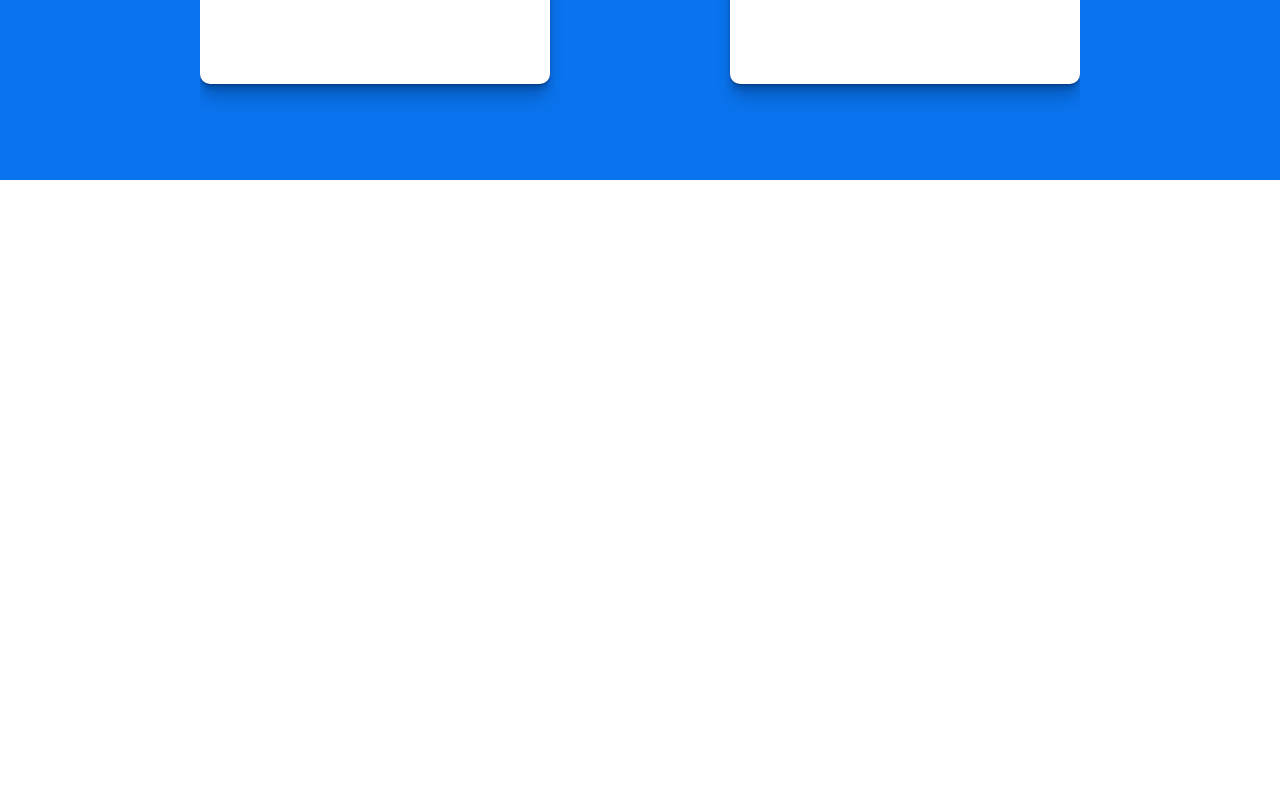
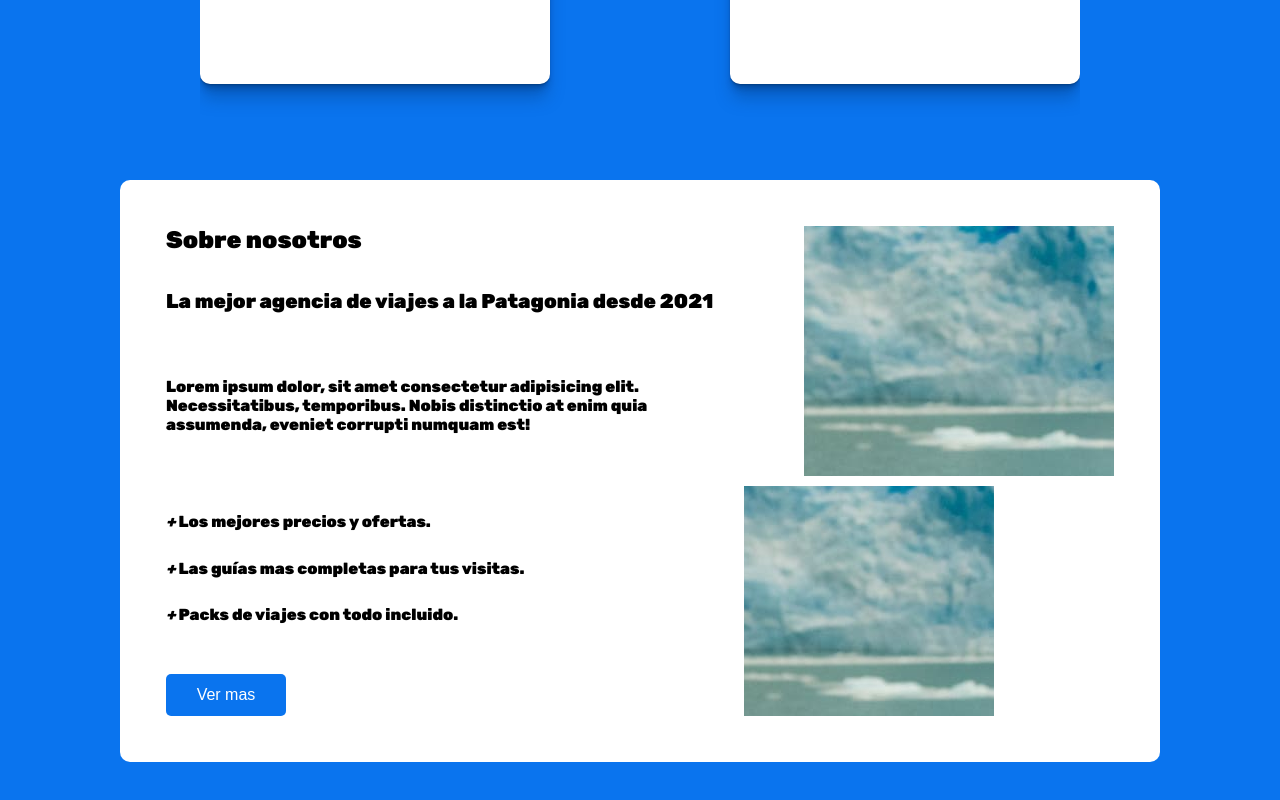
Before and after one commit to JoacoGramigna/Landing-page--Patagonia-travel, a React (Create React App) app: page / in a window 1280 px wide. Shown: the part 1420-2220 px from the top of the page. Before the commit the page ends 1600 px from the top, so only its background shows below. Built offline with nearby package versions, Linux system fonts and the light colour scheme.

Commit message:
Add content to aboutUs section
Change the use of color values by css variables

```diff
--- a/src/pages/Home/Home.css
+++ b/src/pages/Home/Home.css
@@ -1,12 +1,16 @@
 :root {
   --shadow-color: 213deg 93% 25%;
-    --shadow-elevation-medium:
-      0px 0.8px 0.8px hsl(var(--shadow-color) / 0.52),
+  --shadow-elevation-medium: 0px 0.8px 0.8px hsl(var(--shadow-color) / 0.52),
     0px 2.4px 2.5px -1px hsl(var(--shadow-color) / 0.48),
     -0.1px 6.6px 6.9px -2px hsl(var(--shadow-color) / 0.44),
     -0.1px 16.7px 17.5px -3px hsl(var(--shadow-color) / 0.39);
+  --primary-color: rgb(255, 255, 255);
   --secondary-color: rgb(10, 116, 238);
+  --tertiary-color: rgb(9, 95, 193);
+  --primary-font: "Rubik", sans-serif;
+  --secondary-font: ;
 }
+
 .backgroundHome {
   background-image: url("../../assets/Background.jpg");
   background-repeat: no-repeat;
@@ -28,8 +32,8 @@
   display: flex;
   justify-content: center;
   align-items: center;
-  font-family: "Rubik", sans-serif;
-  color: white;
+  font-family: var(--primary-font);
+  color: var(--primary-color);
   text-align: center;
   margin: 0 50px 0 50px;
   font-size: 50px;
@@ -67,13 +71,19 @@
   width: 80px;
 }
 
-.homePage {
+.mainPage {
   background-color: var(--secondary-color);
-    padding: 56px 200px;
+  padding: 56px 0;
+}
+
+.whyChooseUs {
+  height: 100%;
+  overflow-x: hidden;
+  margin: 0 200px;
 }
 
 .whyChooseUs::after {
-    content: '';
+  content: "";
   border-top-left-radius: 50% 100%;
   border-top-right-radius: 50% 100%;
   position: absolute;
@@ -84,14 +94,9 @@
   height: 8%;
 }
 
-  .whyChooseUs{
-    height: 100%;
-    overflow-x: hidden;
-}
-
-  .whyChooseUs h2{
-  font-family: "Rubik", sans-serif;
-  color: white;
+.whyChooseUs h2 {
+  font-family: var(--primary-font);
+  color: var(--primary-color);
 }
 
 .boxCenter {
@@ -106,25 +111,120 @@
   float: right;
 }
 
+.box {
+  width: 350px;
+  height: 250px;
+  margin: 40px 0;
+  box-shadow: var(--shadow-elevation-medium);
+  border-radius: 10px;
+  background-color: var(--primary-color);
+}
+
+.aboutUs {
+  background-color: var(--primary-color);
+  border-radius: 10px;
+  padding: 46px;
+  display: flex;
+  margin: 56px 120px 0;
+}
+
+.infoAboutUs {
+  width: 60%;
+  display: flex;
+  flex-direction: column;
+  justify-content: space-between;
+}
+
+.imageAboutUs {
+  width: 40%;
+  margin-left: 22px;
+}
+
+.infoAboutUs h2 {
+  font-family: var(--primary-font);
+}
+
+.infoAboutUs h3 {
+  font-family: var(--primary-font);
+  font-size: 20px;
+  margin: 18px 0 32px 0;
+}
+
+.infoAboutUs p {
+  font-family: var(--primary-font);
+  font-size: 16px;
+}
+
+.paragraph0 {
+  margin: 15px 0 56px 0;
+}
+
+.paragraph {
+  margin: 5px 0;
+}
+
+.moreInfoButton {
+  margin-top: 28px;
+  padding: 12px 24px;
+  background: var(--secondary-color);
+  border: none;
+  border-radius: 5px;
+  font-family: sans-serif;
+  color: var(--primary-color);
+  font-size: 16px;
+  cursor: pointer;
+  width: 120px;
+}
+
+.moreInfoButton:hover {
+  background: var(--tertiary-color);
+}
+
+.image1 {
+  width: 310px;
+  height: 250px;
+  background-image: url("../../assets/Background.jpg");
+  background-repeat: no-repeat;
+  background-position: center;
+  float: right;
+  clear: both;
+  margin-bottom: 5px;
+}
+
+.image2 {
+  width: 250px;
+  height: 230px;
+  background-image: url("../../assets/Background.jpg");
+  background-repeat: no-repeat;
+  background-position: center;
+  margin-top: 5px;
+  float: left;
+  clear: both;
+}
+
 @media (max-width: 1200px) {
   .boxToRight {
     float: none;
     display: flex;
     justify-content: center;
   }
-
   .boxToLeft {
     float: none;
     display: flex;
     justify-content: center;
   }
+  .aboutUs {
+    display: flex;
+    flex-direction: column;
+    gap: 20%;
   }
-
-.box {
-  width: 350px;
-  height: 250px;
-  margin: 40px 0;
-  box-shadow: var(--shadow-elevation-medium);
-  border-radius: 10px;
-  background-color: white;
+  .infoAboutUs {
+    width: 100%;
   }
+  .imageAboutUs {
+    display: none;
+  }
+  .moreInfoButton{
+    align-self: center;
+  }
+}
--- a/src/pages/Home/Home.jsx
+++ b/src/pages/Home/Home.jsx
@@ -28,6 +28,7 @@ const Home = () => {
 
   return (
     <>
+      <section className="home">
         <div className="backgroundHome"></div>
         <h1 className="sloganHome">
           Viví la experiencia de viajar a la Patagonia.
@@ -35,7 +36,8 @@ const Home = () => {
         <div className={isMoved ? "planeIconActive" : "planeIcon"}>
           <img className="planeImage" src={PlaneIcon} alt="Avión" />
         </div>
-      <section className="homePage">
+      </section>
+      <section className="mainPage">
         <section className="whyChooseUs">
           <h2>¿Por qué elegirnos?</h2>
           <div className="boxCenter">
@@ -55,6 +57,25 @@ const Home = () => {
             </article>
           </div>
         </section>
+        <section className="aboutUs">
+          <article className="infoAboutUs">
+            <h2>Sobre nosotros</h2>
+            <h3>La mejor agencia de viajes a la Patagonia desde 2021</h3>
+            <p className="paragraph0">
+              Lorem ipsum dolor, sit amet consectetur adipisicing elit.
+              Necessitatibus, temporibus. Nobis distinctio at enim quia
+              assumenda, eveniet corrupti numquam est!
+            </p>
+            <p className="paragraph"><i>+</i> Los mejores precios y ofertas.</p>
+            <p className="paragraph"><i>+</i> Las guías mas completas para tus visitas.</p>
+            <p className="paragraph"><i>+</i> Packs de viajes con todo incluido.</p>
+            <button className="moreInfoButton">Ver mas</button>
+          </article>
+          <article className="imageAboutUs">
+            <div className="image1" />
+            <div className="image2" />
+          </article>
+        </section>
       </section>
     </>
   );
```
Lines whose indentation alone changed are shown as unchanged.
